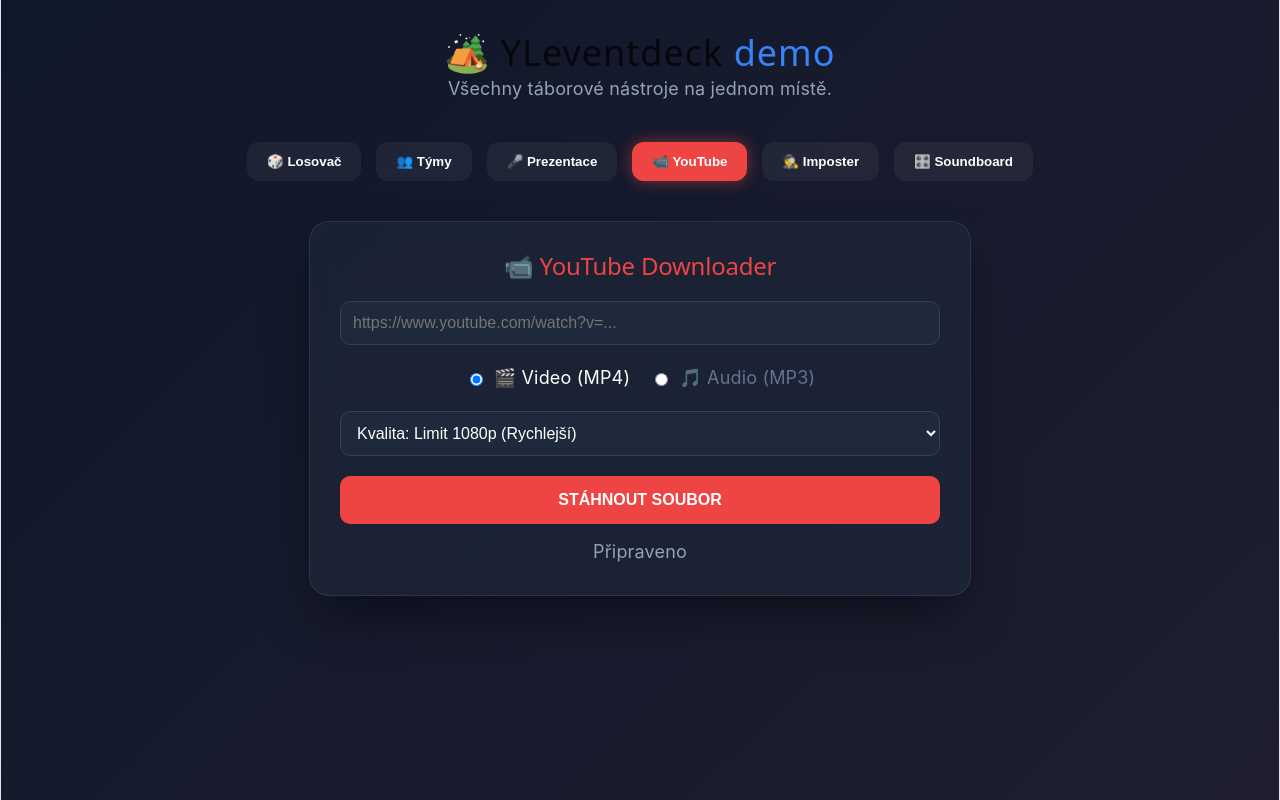
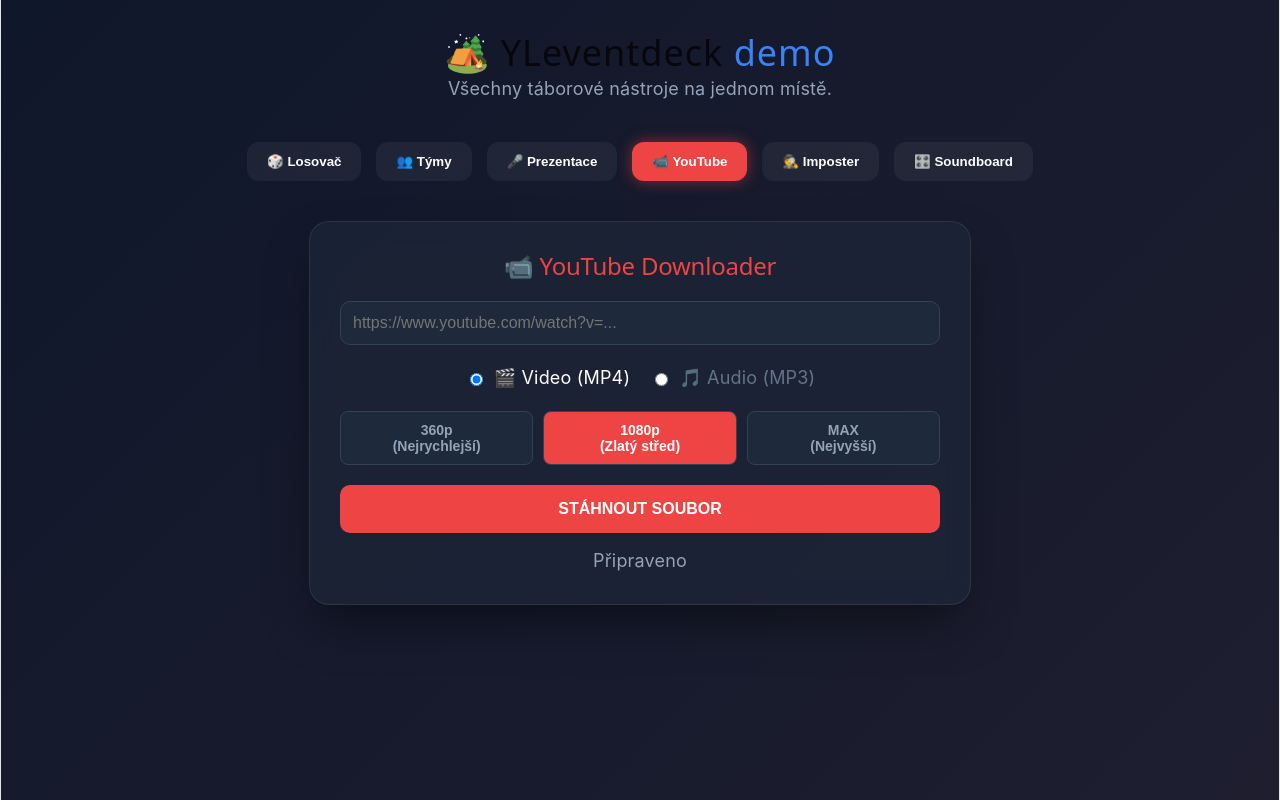
Before and after one commit to Bovoxo/YLED, a React (Vite) app in the folder frontend/: page / in a window 1280 px wide. Both pictures are taken after a click on the button "📹 YouTube". Built offline with nearby package versions, Linux system fonts and the light colour scheme.

Commit message:
Oprava stahování z youtube - oprava stahování kvality, přidání max,1080p,min

```diff
--- a/frontend/src/App.jsx
+++ b/frontend/src/App.jsx
@@ -175,7 +175,7 @@ function ModulPrezentace() {
 function ModulYoutube() {
   const [url, setUrl] = useState("")
   const [rezim, setRezim] = useState("video")
-  const [kvalita, setKvalita] = useState("1080")
+  const [kvalita, setKvalita] = useState("1080") // "nejnizsi", "1080", "max"
   const [status, setStatus] = useState("Připraveno")
 
   const stahnout = async () => {
@@ -193,17 +193,14 @@ function ModulYoutube() {
         if (data.chyba) return setStatus(`❌ ${data.chyba}`)
       }
 
-      // Vytáhneme název souboru z hlavičky 'Content-Disposition'
-      let nazevSouboru = `stazeno_z_youtube${rezim === "video" ? ".mp4" : ".mp3"}` // Záložní název
+      let nazevSouboru = `stazeno_z_youtube${rezim === "video" ? ".mp4" : ".mp3"}`
       const disposition = response.headers.get('Content-Disposition')
 
       if (disposition) {
-        // Hledáme UTF-8 zakódovaný název (kvůli české diakritice)
         const utf8Match = disposition.match(/filename\*=UTF-8''([^;]+)/)
         if (utf8Match && utf8Match[1]) {
           nazevSouboru = decodeURIComponent(utf8Match[1])
         } else {
-          // Obyčejné hledání, pokud není název v UTF-8
           const normalMatch = disposition.match(/filename="?([^";]+)"?/)
           if (normalMatch && normalMatch[1]) {
             nazevSouboru = normalMatch[1]
@@ -215,7 +212,7 @@ function ModulYoutube() {
       const downloadUrl = window.URL.createObjectURL(blob)
       const a = document.createElement('a')
       a.href = downloadUrl
-      a.download = nazevSouboru // <--- TADY POUŽIJEME SPRÁVNÝ NÁZEV OD SERVERU
+      a.download = nazevSouboru
       a.click()
       window.URL.revokeObjectURL(downloadUrl)
       setStatus("✅ Úspěšně staženo!")
@@ -239,11 +236,22 @@ function ModulYoutube() {
       </div>
 
       {rezim === "video" && (
-        <div style={{ textAlign: "center", marginBottom: "20px" }}>
-          <select value={kvalita} onChange={(e) => setKvalita(e.target.value)} style={{ width: "100%" }}>
-            <option value="1080">Kvalita: Limit 1080p (Rychlejší)</option>
-            <option value="max">Kvalita: MAX 4K/8K (Pomalejší stahování)</option>
-          </select>
+        <div style={{ display: "flex", gap: "10px", marginBottom: "20px", justifyContent: "center", flexWrap: "wrap" }}>
+          <button
+            onClick={() => setKvalita("nejnizsi")}
+            style={{ flex: 1, minWidth: "120px", padding: "10px", backgroundColor: kvalita === "nejnizsi" ? "#ef4444" : "#1e293b", color: kvalita === "nejnizsi" ? "white" : "#94a3b8", fontSize: "14px", fontWeight: "bold", border: "1px solid #334155", borderRadius: "8px", cursor: "pointer" }}>
+            360p<br/>(Nejrychlejší)
+          </button>
+          <button
+            onClick={() => setKvalita("1080")}
+            style={{ flex: 1, minWidth: "120px", padding: "10px", backgroundColor: kvalita === "1080" ? "#ef4444" : "#1e293b", color: kvalita === "1080" ? "white" : "#94a3b8", fontSize: "14px", fontWeight: "bold", border: "1px solid #334155", borderRadius: "8px", cursor: "pointer" }}>
+            1080p<br/>(Zlatý střed)
+          </button>
+          <button
+            onClick={() => setKvalita("max")}
+            style={{ flex: 1, minWidth: "120px", padding: "10px", backgroundColor: kvalita === "max" ? "#ef4444" : "#1e293b", color: kvalita === "max" ? "white" : "#94a3b8", fontSize: "14px", fontWeight: "bold", border: "1px solid #334155", borderRadius: "8px", cursor: "pointer" }}>
+            MAX<br/>(Nejvyšší)
+          </button>
         </div>
       )}
 
```
Also changed, not shown: 1 other file (tests, documents, lock files or other folders).
